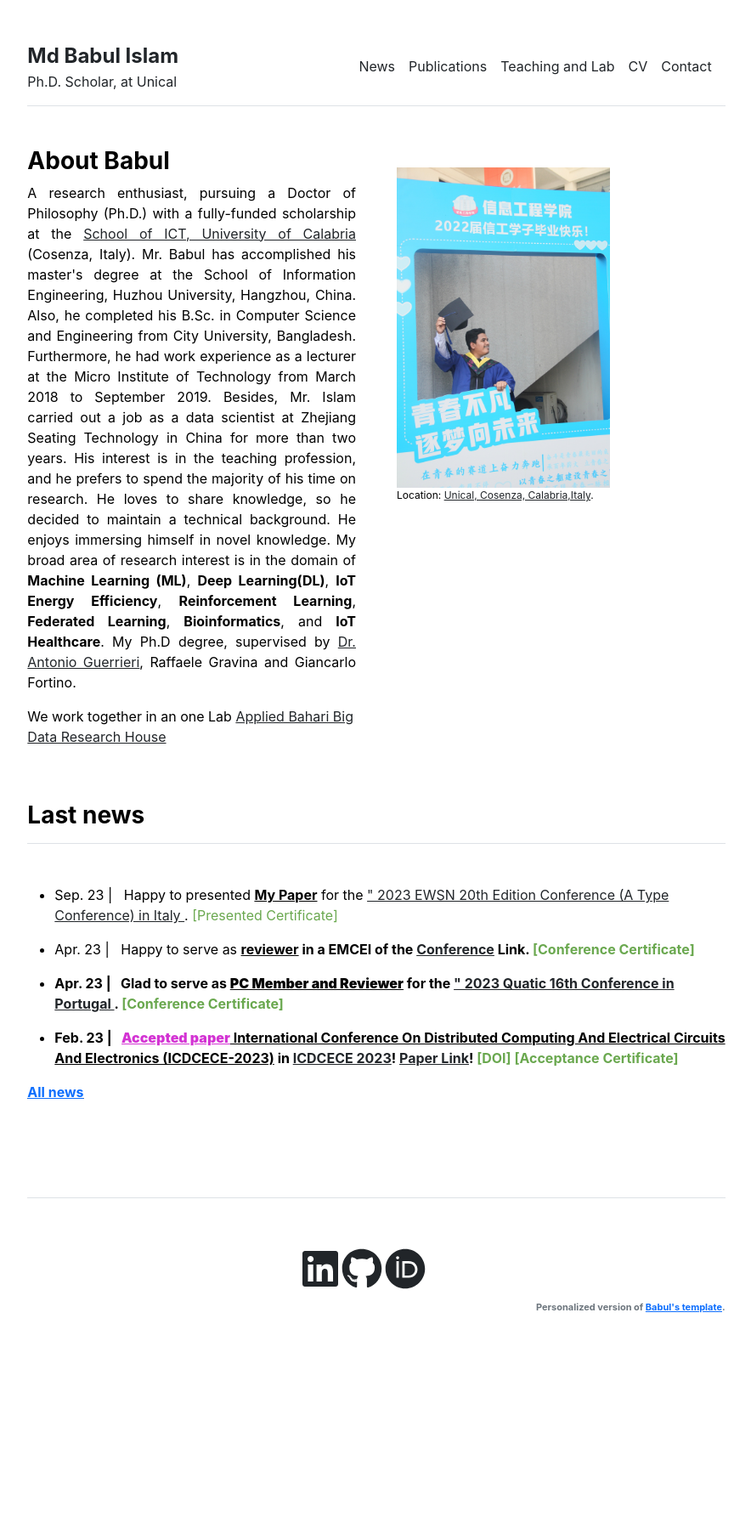
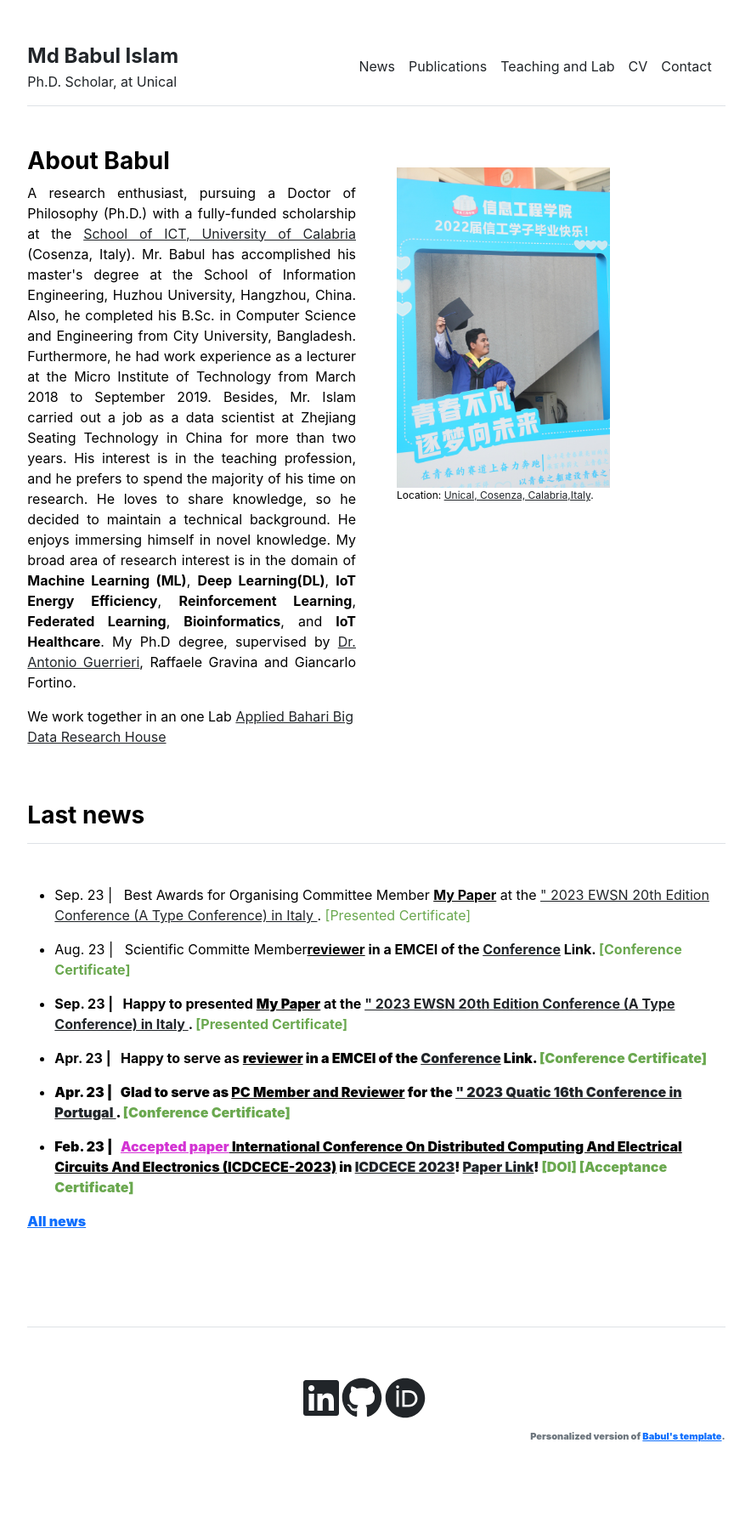
Before and after one commit to babulcseian/babulcseian.github.io, a Jekyll site: the page built from index.md, in a window 1280 px wide. Shown: the whole page at 85% size, without its empty margins (197-1081 px from the left). Built offline with Jekyll 4.4.1, drawn with Linux system fonts in a browser that asks for light colours; a style sheet for code colours, icons or effects is not loaded; before the commit the page ends 1659 px from its top, so only the background shows below that.

Commit message:
Update news.yml

```diff
--- a/_data/news.yml
+++ b/_data/news.yml
@@ -1,4 +1,7 @@
-- {message: 'Sep. 23 | &nbsp; Happy to presented <u><b>My Paper</b></u> for the <a class="other"https://events.dimes.unical.it/ewsn2023/>" 2023 EWSN 20th Edition Conference (A Type Conference) in Italy </a>. <a class="paper" href="publications/Certificate/Md Babul Islam by EWSN 2023 Presented.pdf">[Presented Certificate]</a>', last: '1'}
+
+- {message: 'Sep. 23 | &nbsp; Best Awards for Organising Committee Member <u><b>My Paper</b></u> at the <a class="other"https://events.dimes.unical.it/ewsn2023/>" 2023 EWSN 20th Edition Conference (A Type Conference) in Italy </a>. <a class="paper" href="publications/Certificate/Md Babul Islam by a best organizing Committee EWSN.pdf">[Presented Certificate]</a>', last: '1'}
+- {message: 'Aug. 23 | &nbsp;  Scientific Committe Member<u><b>reviewer</u> in a EMCEI of the <a class="other" href="http://emcei.net/">Conference</a> Link. <a class="paper" href="publications/Certificate/Md Babul Islam by Scientific Committee EMCEI-23.pdf">[Conference Certificate]</a>', last: '1'}
+- {message: 'Sep. 23 | &nbsp; Happy to presented <u><b>My Paper</b></u> at the <a class="other"https://events.dimes.unical.it/ewsn2023/>" 2023 EWSN 20th Edition Conference (A Type Conference) in Italy </a>. <a class="paper" href="publications/Certificate/Md Babul Islam by EWSN 2023 Presented.pdf">[Presented Certificate]</a>', last: '1'}
 - {message: 'Apr. 23 | &nbsp; Happy to serve as <u><b>reviewer</u> in a EMCEI of the <a class="other" href="http://emcei.net/">Conference</a> Link. <a class="paper" href="publications/Certificate/Review%20Certificate%20EMCEI-23%20.pdf">[Conference Certificate]</a>', last: '1'}
 - {message: 'Apr. 23 | &nbsp; Glad to serve as <u><b>PC Member and Reviewer</b></u> for the <a class="other"https://2023.quatic.org/home>" 2023 Quatic 16th Conference in Portugal </a>. <a class="paper" href="publications/Certificate/QUATIC%202023.pdf">[Conference Certificate]</a>', last: '1'}
 - {message: 'Feb. 23 | &nbsp; <b style="color:rgba(200,0,200,0.8);"><u>Accepted paper</b> International Conference On Distributed Computing And Electrical Circuits And Electronics (ICDCECE-2023)</u> in <a class="other" href="https://icdcece.in/index.php">ICDCECE 2023</a>! <a class="other" href="https://ieeexplore.ieee.org/abstract/document/10151254">Paper Link</a>! <a class="paper" href="https://ieeexplore.ieee.org/abstract/document/10151254">[DOI]</a> <a class="paper" href="publications/Certificate/1-ICDCECE-2023%20Participation%20Certificate6.jpg">[Acceptance Certificate]</a>', last: '1'}
```
